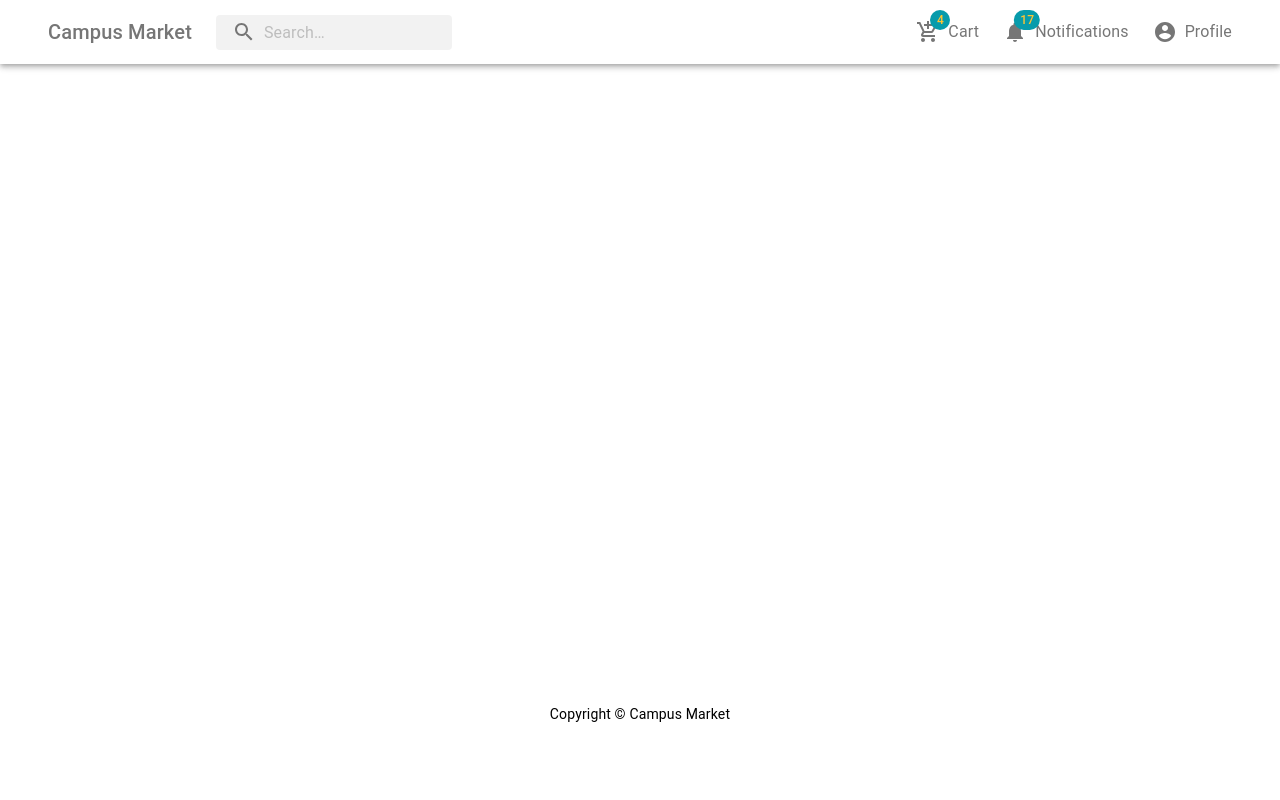
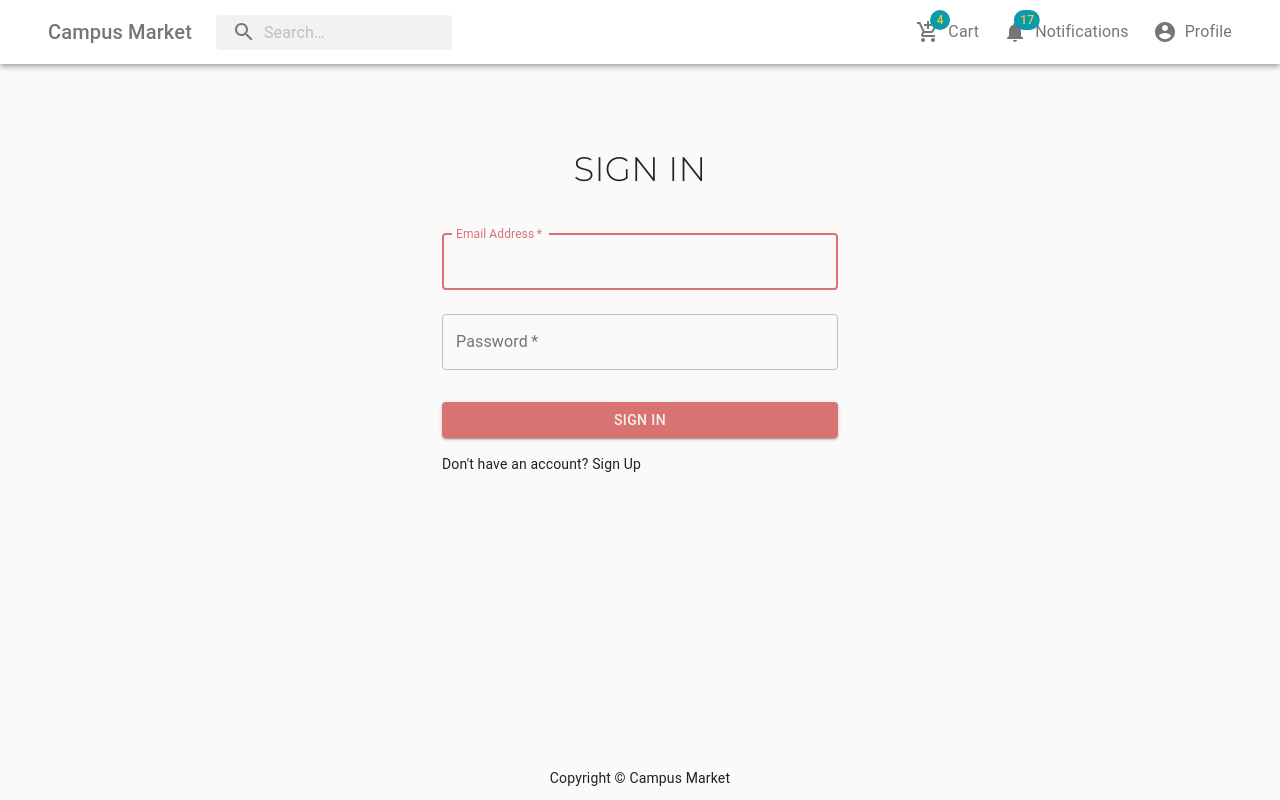
Before and after one commit to qngyn/campus-market, a React (Create React App) app in the folder frontend/: page /login in a window 1280 px wide. Built offline with nearby package versions, Linux system fonts and the light colour scheme.

Commit message:
added login page

```diff
--- a/frontend/src/App.js
+++ b/frontend/src/App.js
@@ -13,6 +13,7 @@ import {
 } from "@material-ui/core/styles";
 
 import themeUtil from "./util/theme.js";
+import LoginPage from './pages/LoginPage/LoginPage';
 
 const muiTheme = createMuiTheme(themeUtil);
 
@@ -25,6 +26,7 @@ const App = () => {
           <Container>
             <Switch>
               <Route exact path='/' component={HomePage} />
+              <Route exact path='/login' component={LoginPage} />
               <Route exact path='/product/:id' component={ProductPage} />
               <Route exact path='/cart/:id?' component={CartPage} /> {/* id in url is optional */}
             </Switch>
--- a/frontend/src/actions/userActions.js
+++ b/frontend/src/actions/userActions.js
@@ -20,7 +20,7 @@ export const login = (email, password) => async (dispatch) => {
             payload: data
         });
 
-        localStorage.setItem('userInfo', JSON(stringify(data))); // TODO: implement get current authenticated user
+        localStorage.setItem('userInfo', JSON.stringify(data)); // TODO: implement get current authenticated user
     } catch (error) {
         dispatch({
             type: USER_LOGIN_FAIL,
--- a/frontend/src/components/MessageBox/MessageBox.js
+++ b/frontend/src/components/MessageBox/MessageBox.js
@@ -1,10 +1,12 @@
 import React from 'react';
 import Alert from '@material-ui/lab/Alert';
+import useStyles from './styles.js';
 
 const MessageBox = (props) => {
-    const { severity, children } =  props;
+    const classes = useStyles();
+    const { severity, children, className} =  props;
     return (
-        <Alert severity={severity}>{children}</Alert>
+        <Alert severity={severity} className={className}>{children}</Alert>
     )
 }
 
--- a/frontend/src/components/MessageBox/styles.js
+++ b/frontend/src/components/MessageBox/styles.js
@@ -0,0 +1,5 @@
+import { makeStyles } from '@material-ui/core/styles';
+
+export default makeStyles({
+
+});
--- a/frontend/src/components/Product/Product.js
+++ b/frontend/src/components/Product/Product.js
@@ -17,7 +17,7 @@ const Product = (props) => {
                 />
             </Link>
             <CardContent>
-                <Typography variant='body1' component={Link} to={`/product/${product._id}`} className={classes.cartTitleTypography}>
+                <Typography variant='body1' component={Link} to={`/product/${product._id}`} className={classes.titleTypography}>
                     {product.name}
                 </Typography>
 
--- a/frontend/src/pages/CartPage/CartPage.js
+++ b/frontend/src/pages/CartPage/CartPage.js
@@ -32,7 +32,7 @@ const CartPage = (props) => {
     return (
         <Grid container spacing={2}>
             <Grid item md={8}>
-                <h1>Shopping cart</h1>
+                <Typography variant='h4' className={classes.titleTypography}>Shopping cart</Typography>
                 {cartItems.length === 0 ? <MessageBox>Your cart is empty <Link to='/'>Go Back</Link></MessageBox> : (
                     <List>
                         {cartItems.map((item, index) => (
--- a/frontend/src/pages/CartPage/styles.js
+++ b/frontend/src/pages/CartPage/styles.js
@@ -1,6 +1,7 @@
 import { makeStyles } from '@material-ui/core/styles';
 
-export default makeStyles({
+export default makeStyles((theme) => ({
+    ...theme.spreadThis,
     formControl: {
         minWidth: 80,
         height: 45
@@ -10,4 +11,4 @@ export default makeStyles({
         height: '100%',
         borderRadius: 5
     }
-});
+}));
--- /dev/null
+++ b/frontend/src/pages/LoginPage/LoginPage.js
@@ -0,0 +1,102 @@
+import { Button, Container, CssBaseline, FormControlLabel, Grid, TextField, Typography } from '@material-ui/core';
+import React, { useState, useEffect } from 'react';
+import { useDispatch, useSelector } from 'react-redux';
+import { Link } from 'react-router-dom';
+import { login } from '../../actions/userActions';
+import LoadingSpinner from '../../components/LoadingSpinner/LoadingSpinner';
+import MessageBox from '../../components/MessageBox/MessageBox';
+import useStyles from './styles.js';
+
+const LoginPage = (props) => {
+    const classes = useStyles();
+
+    const [email, setEmail] = useState('');
+    const [password, setPassword] = useState('');
+
+    const dispatch = useDispatch();
+
+    const userLogin = useSelector((state) => state.userLogin);
+    const {loading, error, userInfo} = userLogin;
+
+    const redirect = props.location.search ? props.location.search.split('=')[1] : '/';
+
+    useEffect(() => {
+        if (userInfo) {
+            props.history.push(redirect);
+        }
+    },[props.history, userInfo, redirect]);
+
+    const submitHandler = (e) => {
+        e.preventDefault();
+        dispatch(login(email, password));
+    }
+
+    return (
+        <Container component="main" maxWidth="xs">
+            <CssBaseline />
+            <div className={classes.paper}>
+                <Typography component="h1" variant="h4" className={classes.titleTypography} >
+                    SIGN IN
+                </Typography>
+                {error && <MessageBox severity='error' className={classes.messageBox}>{error}</MessageBox>}
+                {loading && <LoadingSpinner/>}
+
+                <form className={classes.form} onSubmit={submitHandler} noValidate>
+                    <TextField
+                        variant="outlined"
+                        margin="normal"
+                        required
+                        fullWidth
+                        id="email"
+                        label="Email Address"
+                        name="email"
+                        autoComplete="email"
+                        autoFocus
+                        value={email}
+                        onChange={(e) => setEmail(e.target.value)}
+                    />
+                    <TextField
+                        variant="outlined"
+                        margin="normal"
+                        required
+                        fullWidth
+                        name="password"
+                        label="Password"
+                        type="password"
+                        id="password"
+                        value={password}
+                        onChange={(e) => setPassword(e.target.value)}
+                        autoComplete="current-password"
+                    />
+                    {/* <FormControlLabel
+                        control={<Checkbox value="remember" color="primary" />}
+                        label="Remember me"
+                    /> */}
+                    <Button
+                        type="submit"
+                        fullWidth
+                        variant="contained"
+                        color="primary"
+                        className={classes.submit}
+                    >
+                        Sign In
+                    </Button>
+                    <Grid container>
+                        {/* <Grid item xs>
+                            <Link href="#" variant="body2">
+                                Forgot password?
+                            </Link>
+                        </Grid> */}
+                        <Grid item>
+                            <Link to={redirect ? `/register?redirect=${redirect}` : '/register'} variant="body2">
+                                {"Don't have an account? Sign Up"}
+                            </Link>
+                        </Grid>
+                    </Grid>
+                </form>
+            </div>
+        </Container>
+    )
+}
+
+export default LoginPage;
--- /dev/null
+++ b/frontend/src/pages/LoginPage/styles.js
@@ -0,0 +1,25 @@
+import { makeStyles } from '@material-ui/core/styles';
+
+export default makeStyles((theme) => ({
+    ...theme.spreadThis,
+    paper: {
+        marginTop: theme.spacing(8),
+        display: 'flex',
+        flexDirection: 'column',
+        alignItems: 'center',
+      },
+      avatar: {
+        margin: theme.spacing(1),
+        backgroundColor: theme.palette.secondary.main,
+      },
+      form: {
+        width: '100%', // Fix IE 11 issue.
+        marginTop: theme.spacing(1),
+      },
+      submit: {
+        margin: theme.spacing(3, 0, 2),
+      },
+      messageBox: {
+          width: '100%'
+      }
+}));
--- a/frontend/src/util/theme.js
+++ b/frontend/src/util/theme.js
@@ -17,8 +17,10 @@ export default {
     },
     // shadows: new Array(25).fill('none'),
     spreadThis: {
-      cartTitleTypography: {
+      titleTypography: {
         fontFamily: 'Montserrat',
+        margin: "20px 0",
+        fontWeight: 300
       }
     }
 }
```
